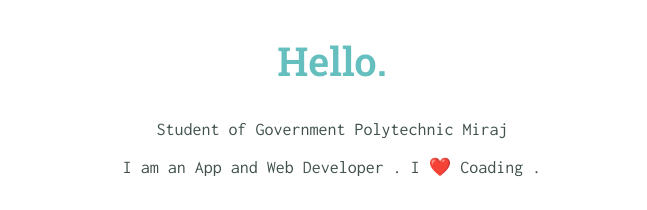
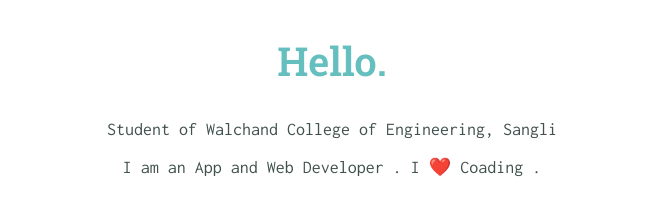
Before and after one commit to Satyajeet5275/Personal-Website, a plain HTML site: page index.html in a window 1280 px wide. Shown: the part 1043-1253 px from the top of the page, without its empty margins (308-955 px from the left). Drawn offline with Linux system fonts and the light colour scheme; a web font is replaced by a local one.

Commit message:
Update index.html

```diff
--- a/index.html
+++ b/index.html
@@ -54,7 +54,7 @@
         <img class="profile" src="Myprofile.png" alt="profile">
         <h2>Hello.</h2>
 
-        <p>Student of Government Polytechnic Miraj</em></p>
+        <p>Student of Walchand College of Engineering, Sangli</em></p>
         <p>I am an App and Web Developer . I ❤️ Coading .</p>
         <hr>
         <h2>My Skills</h2>
```
